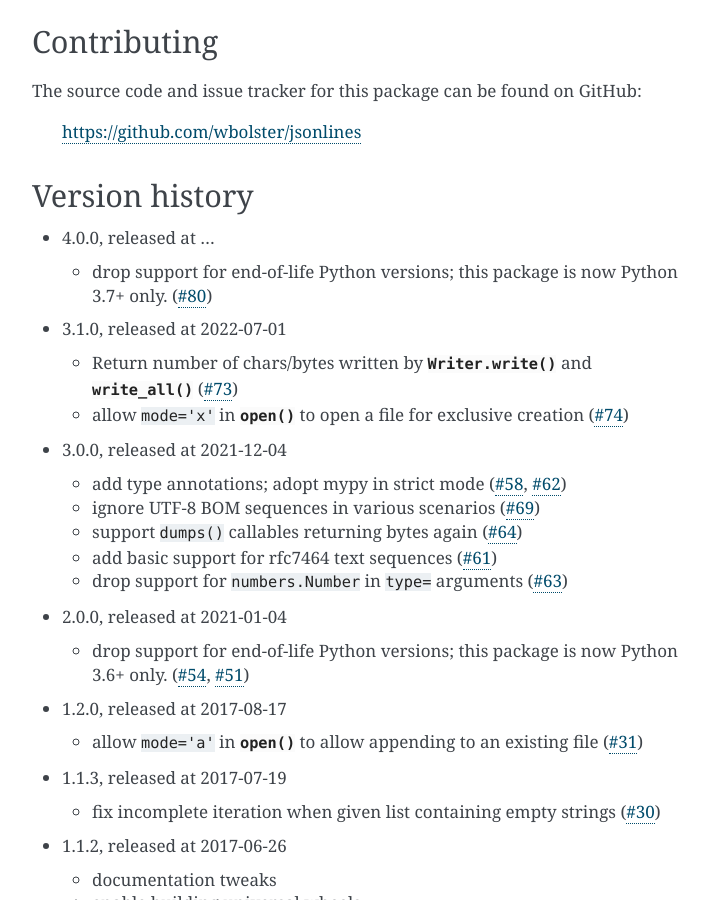
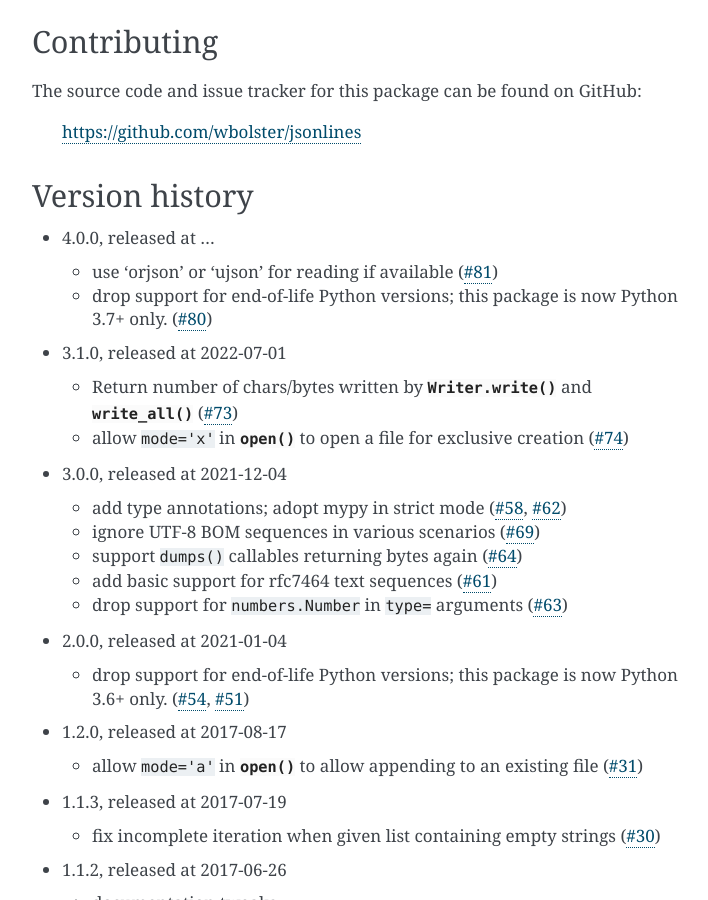
Before and after one commit to wbolster/jsonlines, a Sphinx documentation site: the page built from doc/index.rst, in a window 1280 px wide and 900 px high, scrolled down 3377 px. Shown: the whole window, without its empty margins (388-1096 px from the left). Built offline with Sphinx 7.4.7, drawn with Linux system fonts in a browser that asks for light colours.

Commit message:
update changelog

```diff
--- a/doc/index.rst
+++ b/doc/index.rst
@@ -181,6 +181,9 @@ Version history
 
 * 4.0.0, released at ...
 
+  * use ‘orjson’ or ‘ujson’ for reading if available
+    (`#81 <https://github.com/wbolster/jsonlines/pull/81>`_)
+
   * drop support for end-of-life Python versions; this package is now
     Python 3.7+ only.
     (`#80 <https://github.com/wbolster/jsonlines/pull/80>`_)
```
